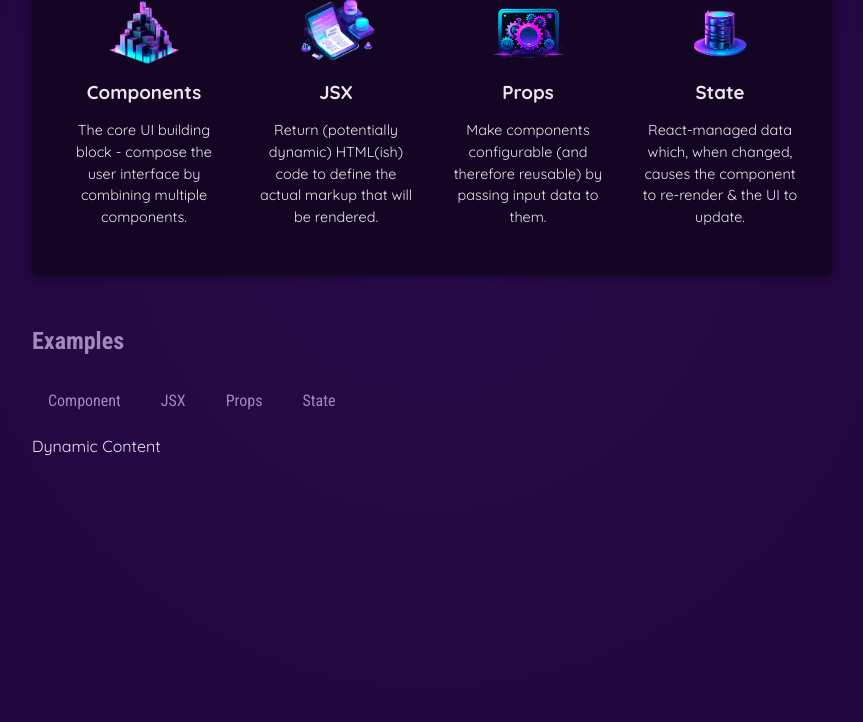
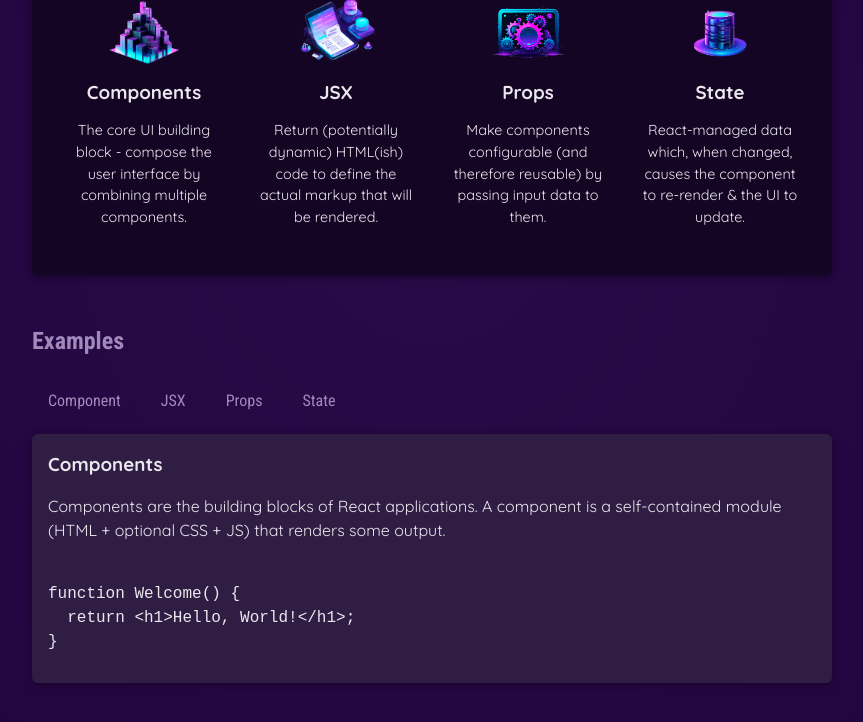
Before and after one commit to ccarlosva/reactPractice, a React (Vite) app in the folder Udemy/01-starting-project/: page / in a window 1280 px wide. Both pictures are taken after a click on the button "Component". Shown: the part 424-1146 px from the top of the page, without its empty margins (208-1071 px from the left). Built offline with nearby package versions, Linux system fonts and the light colour scheme.

Commit message:
lesson 55

```diff
--- a/Udemy/01-starting-project/src/App.jsx
+++ b/Udemy/01-starting-project/src/App.jsx
@@ -1,11 +1,17 @@
+import { useState } from "react";
 import Header from "./components/Header/Header.jsx";
 import CoreConcept from "./components/CoreConcept/CoreConcept.jsx";
 import TabButton from "./components/TabButton/TabButton.jsx";
-import { CORE_CONCEPTS } from "./data.js";
+import { CORE_CONCEPTS, EXAMPLES } from "./data.js";
 
 function App() {
-  function handleSelect() {
-    console.log("selected");
+  // const stateArray = useState("Please Click a button");
+  const [selectedTopic, setSelectedTopic] = useState();
+
+  function handleSelect(selectedButton) {
+    // selectedButton => 'components','jsx','props','state'
+    setSelectedTopic(selectedButton);
+    // console.log(selectedTopic);
   }
 
   return (
@@ -35,12 +41,24 @@
           <h2>Examples</h2>
           <menu>
             {/* onSelect being */}
-            <TabButton onSelect={handleSelect}>Component</TabButton>
-            <TabButton onSelect={handleSelect}>JSX</TabButton>
-            <TabButton onSelect={handleSelect}>Props</TabButton>
-            <TabButton onSelect={handleSelect}>State</TabButton>
+            <TabButton onSelect={() => handleSelect("components")}>
+              Component
+            </TabButton>
+            <TabButton onSelect={() => handleSelect("jsx")}>JSX</TabButton>
+            <TabButton onSelect={() => handleSelect("props")}>Props</TabButton>
+            <TabButton onSelect={() => handleSelect("state")}>State</TabButton>
           </menu>
-          Dynamic Content
+          {!selectedTopic ? (
+            <p>Please select a topic.</p>
+          ) : (
+            <div id="tab-content">
+              <h3>{EXAMPLES[selectedTopic].title}</h3>
+              <p>{EXAMPLES[selectedTopic].description}</p>
+              <pre>
+                <code>{EXAMPLES[selectedTopic].code}</code>
+              </pre>
+            </div>
+          )}
         </section>
       </main>
     </div>
--- a/Udemy/01-starting-project/src/data.js
+++ b/Udemy/01-starting-project/src/data.js
@@ -29,3 +29,54 @@
       "React-managed data which, when changed, causes the component to re-render & the UI to update.",
   },
 ];
+
+export const EXAMPLES = {
+  components: {
+    title: "Components",
+    description:
+      "Components are the building blocks of React applications. A component is a self-contained module (HTML + optional CSS + JS) that renders some output.",
+    code: `
+function Welcome() {
+  return <h1>Hello, World!</h1>;
+}`,
+  },
+  jsx: {
+    title: "JSX",
+    description:
+      "JSX is a syntax extension to JavaScript. It is similar to a template language, but it has full power of JavaScript (e.g., it may output dynamic content).",
+    code: `
+<div>
+  <h1>Welcome {userName}</h1>
+  <p>Time to learn React!</p>
+</div>`,
+  },
+  props: {
+    title: "Props",
+    description:
+      "Components accept arbitrary inputs called props. They are like function arguments.",
+    code: `
+function Welcome(props) {
+  return <h1>Hello, {props.name}</h1>;
+}`,
+  },
+  state: {
+    title: "State",
+    description:
+      "State allows React components to change their output over time in response to user actions, network responses, and anything else.",
+    code: `
+function Counter() {
+  const [isVisible, setIsVisible] = useState(false);
+
+  function handleClick() {
+    setIsVisible(true);
+  }
+
+  return (
+    <div>
+      <button onClick={handleClick}>Show Details</button>
+      {isVisible && <p>Amazing details!</p>}
+    </div>
+  );
+}`,
+  },
+};
```
